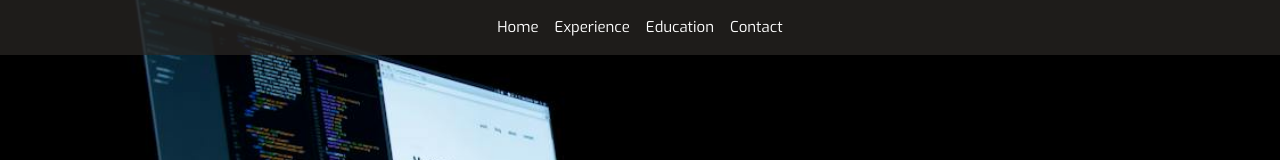
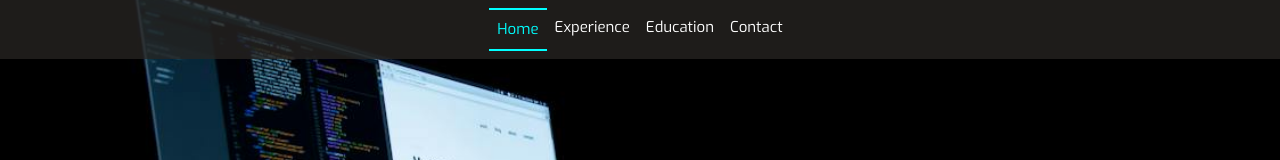
Before and after one commit to DanielQuiachon/Resume, a plain HTML site: page index.html in a window 1280 px wide. Shown: the top 160 px of the page. Drawn offline with nearby package versions, Linux system fonts and the light colour scheme.

Commit message:
adding last file to complete the website

```diff
--- a/index.html
+++ b/index.html
@@ -26,6 +26,39 @@
 
     <title>Quiachon, Daniel - Resume</title>
   </head>
+  <script>
+	document.addEventListener("DOMContentLoaded", function () {
+  const sections = document.querySelectorAll(".container-fluid");
+  const navLinks = document.querySelectorAll(".nav-link");
+
+  function setActiveLink() {
+    let currentSectionId = "";
+
+    sections.forEach(function (section) {
+      const sectionTop = section.offsetTop;
+      const sectionHeight = section.clientHeight;
+      if (pageYOffset >= sectionTop - sectionHeight / 3) {
+        currentSectionId = section.getAttribute("id");
+      }
+    });
+
+    navLinks.forEach(function (link) {
+      const href = link.getAttribute("href").substring(1); // Remove the '#' from href
+      if (href === currentSectionId) {
+        link.classList.add("active");
+      } else {
+        link.classList.remove("active");
+      }
+    });
+  }
+
+  function handleScroll() {
+    requestAnimationFrame(setActiveLink);
+  }
+
+  window.addEventListener("scroll", handleScroll);
+});
+  </script>
   <body>
     <nav
       class="navbar navbar-expand-lg d-flex justify-content-end align-items-end"
```
